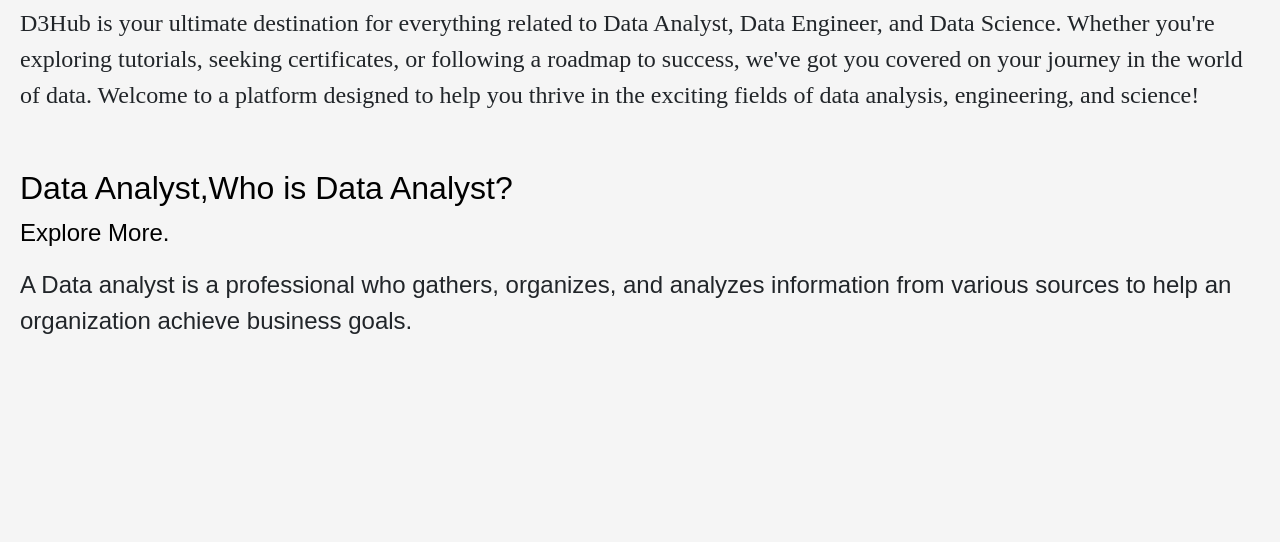
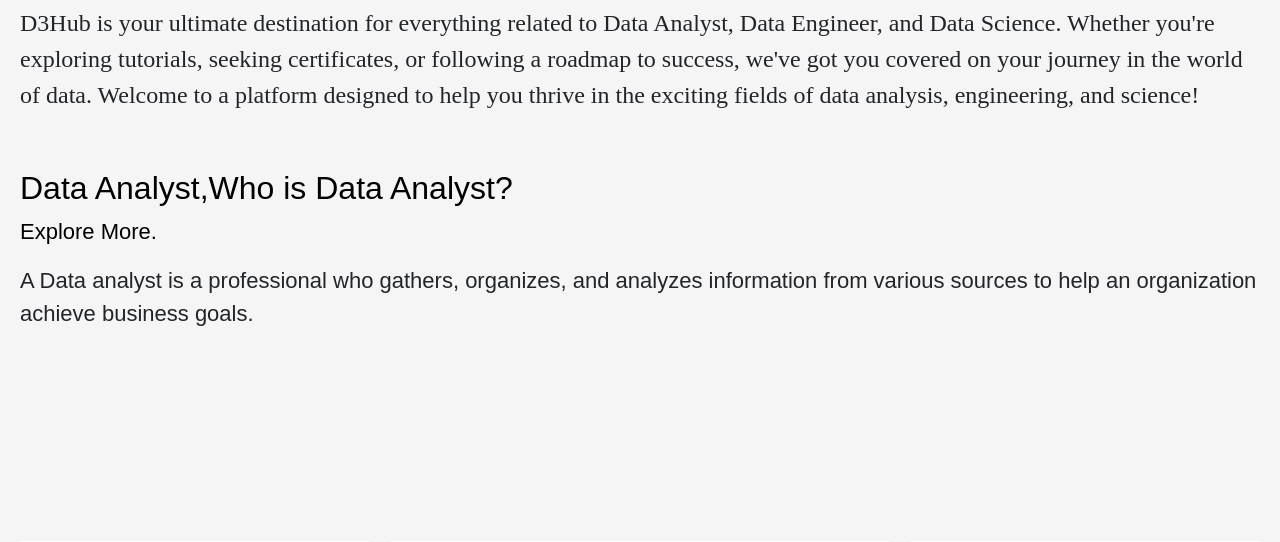
Before and after one commit to soham7998/Final_project-TYIT, a Flask app: page / in a window 1280 px wide. Shown: the part 598-1140 px from the top of the page. Run offline with Flask 3, Linux system fonts and the light colour scheme; some libraries are stand-ins or nearby versions.

Commit message:
Update index.html

```diff
--- a/templates/index.html
+++ b/templates/index.html
@@ -38,7 +38,7 @@
             margin: 0;
             padding: 0;
             background-color: #f5f5f5;
-            font-size: 24px;
+            font-size: 22px;
         }
 
         header {
@@ -223,7 +223,7 @@ a {
             margin: 0;
             padding: 0;
             font-family: Arial, sans-serif;
-            font-size: 24px;
+            font-size: 22px;
         }
 
         .thumbnail-container {
```
